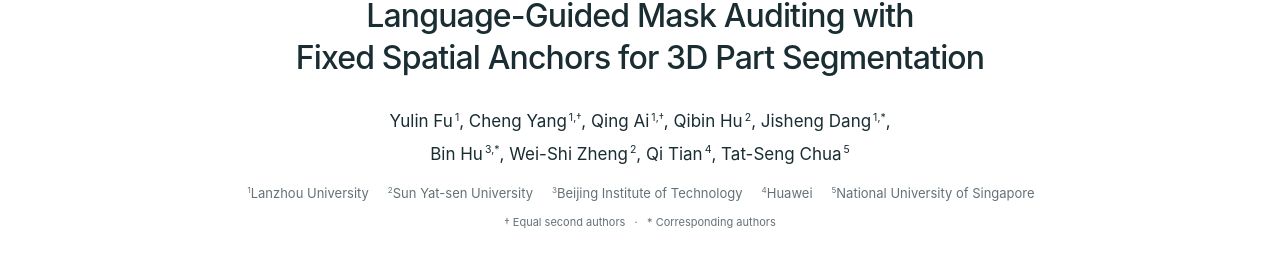
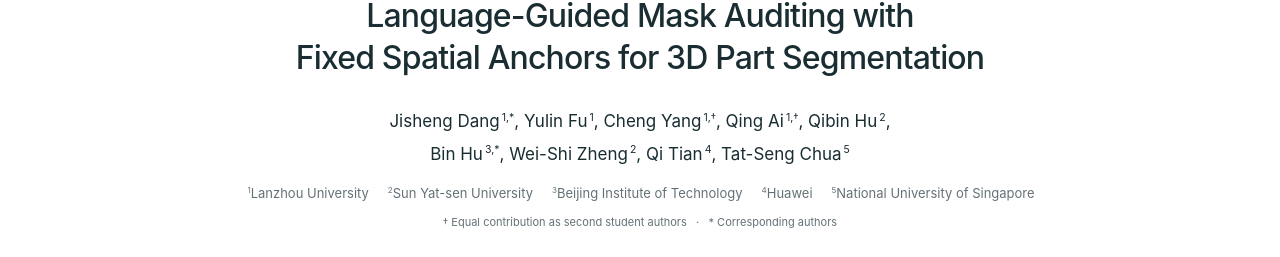
Before and after one commit to Fuyulin-hub/vlm-guided-3d-parts, a plain HTML site: page index.html in a window 1280 px wide. Shown: the part 291-548 px from the top of the page. Drawn offline with Linux system fonts and the light colour scheme.

Commit message:
Align project authors with manuscript and link to demo

```diff
--- a/index.html
+++ b/index.html
@@ -22,9 +22,9 @@
       <p class="eyebrow">IMAGE-GUIDED 3D PART SEGMENTATION</p>
       <h1>Anchor<span>Part</span></h1>
       <h2>Language-Guided Mask Auditing with<br class="desktop"> Fixed Spatial Anchors for 3D Part Segmentation</h2>
-      <p class="authors">Yulin Fu<sup>1</sup>, Cheng Yang<sup>1,†</sup>, Qing Ai<sup>1,†</sup>, Qibin Hu<sup>2</sup>, Jisheng Dang<sup>1,*</sup>,<br class="desktop"> Bin Hu<sup>3,*</sup>, Wei-Shi Zheng<sup>2</sup>, Qi Tian<sup>4</sup>, Tat-Seng Chua<sup>5</sup></p>
+      <p class="authors">Jisheng Dang<sup>1,*</sup>, Yulin Fu<sup>1</sup>, Cheng Yang<sup>1,†</sup>, Qing Ai<sup>1,†</sup>, Qibin Hu<sup>2</sup>,<br class="desktop"> Bin Hu<sup>3,*</sup>, Wei-Shi Zheng<sup>2</sup>, Qi Tian<sup>4</sup>, Tat-Seng Chua<sup>5</sup></p>
       <p class="affiliations"><span><sup>1</sup>Lanzhou University</span><span><sup>2</sup>Sun Yat-sen University</span><span><sup>3</sup>Beijing Institute of Technology</span><span><sup>4</sup>Huawei</span><span><sup>5</sup>National University of Singapore</span></p>
-      <p class="author-note">† Equal second authors &nbsp; · &nbsp; * Corresponding authors</p>
+      <p class="author-note">† Equal contribution as second student authors &nbsp; · &nbsp; * Corresponding authors</p>
       <div class="actions"><a class="button primary" href="#demo">Explore 3D results <span aria-hidden="true">↓</span></a><a class="button" href="https://github.com/Fuyulin-hub/vlm-guided-3d-parts"><svg aria-hidden="true" viewBox="0 0 24 24" width="19" height="19"><path fill="currentColor" d="M12 1a11 11 0 0 0-3.48 21.44c.55.1.75-.24.75-.53v-2.05c-3.06.67-3.71-1.3-3.71-1.3-.5-1.27-1.22-1.61-1.22-1.61-1-.68.08-.67.08-.67 1.1.08 1.69 1.13 1.69 1.13.98 1.68 2.57 1.2 3.2.92.1-.71.39-1.2.7-1.48-2.44-.28-5.01-1.22-5.01-5.44 0-1.2.43-2.18 1.13-2.95-.12-.28-.49-1.4.11-2.91 0 0 .92-.29 3.02 1.13a10.5 10.5 0 0 1 5.5 0c2.1-1.42 3.02-1.13 3.02-1.13.6 1.51.23 2.63.11 2.91.7.77 1.13 1.75 1.13 2.95 0 4.23-2.58 5.16-5.03 5.43.4.35.75 1.01.75 2.04v3.03c0 .29.2.64.76.53A11 11 0 0 0 12 1Z"/></svg>Code</a><a class="text-link" href="#overview">Read the overview ↗</a></div>
       <figure class="teaser"><img src="assets/motivation.webp" width="2000" height="540" alt="Source image of an air conditioner, automatic SAM 2 mask, AnchorPart part map, and human reference, highlighting the grille and service panel." fetchpriority="high"><figcaption>Similar appearance. Different parts.<span>Language-guided auditing helps separate the grille from the adjacent service panel.</span></figcaption></figure>
     </section>
@@ -65,7 +65,7 @@
       <details class="prototype"><summary>Watch the earlier interface prototype <span>30-second walkthrough ↗</span></summary><div class="prototype-content"><video controls playsinline preload="none" poster="assets/prototype.jpg"><source src="assets/prototype.mp4" type="video/mp4">Your browser does not support HTML5 video. <a href="assets/prototype.mp4">Download the video.</a></video><div><p class="eyebrow">FROM LOCAL TO ONLINE</p><h3>The original interaction prototype.</h3><p>This recording shows the earlier local interface and its part-selection interactions. It illustrates the interface design, separately from the experimental results and the real output meshes above.</p></div></div></details>
     </div></section>
 
-    <section id="overview" class="section wrap overview"><div><p class="eyebrow">OVERVIEW</p><h2>Refine the mask.<br>Keep the anchors.</h2></div><div class="prose"><p>Parts can look similar while serving different functions. A promptable segmentation model may merge them, leaving an ambiguous image map for a 3D segmentation backend.</p><p>AnchorPart uses a vision-language model to plan visible parts and audit each candidate mask against the intended part. When needed, it revises the spatial prompts for one SAM 2 retry. Assembly keeps the <strong>original positive point and box</strong>, separating mask refinement from overlap assignment. The resulting 2D part map guides a fixed SegviGen backend.</p></div></section>
+    <section id="overview" class="section wrap overview"><div><p class="eyebrow">OVERVIEW</p><h2>Refine the mask.<br>Keep the anchors.</h2></div><div class="prose"><p>Parts can look similar while serving different functions. A promptable segmentation model may merge them, leaving an ambiguous image map for a 3D segmentation backend.</p><p>AnchorPart uses a vision-language model to plan visible parts and audit each candidate mask against the intended part. When needed, it revises the spatial prompts for one SAM 2 retry. Assembly keeps the <strong>original positive point and box</strong>, separating mask refinement from overlap assignment. The resulting 2D part map guides a fixed SegviGen backend. An <a href="#demo">interactive demo</a> is available.</p></div></section>
 
     <section id="method" class="section wrap method"><div class="section-head"><div><p class="eyebrow">METHOD</p><h2>From a source image to a part-aware 3D asset.</h2></div></div><figure><a href="assets/pipeline.webp" target="_blank" rel="noopener"><img src="assets/pipeline.webp" alt="AnchorPart pipeline: visible part planning, SAM 2 masks, language-guided audit, assembly using original spatial anchors, and SegviGen 3D segmentation." loading="lazy" width="2400" height="1000"></a><figcaption class="caption">The audit changes spatial prompts when a candidate needs correction. Assembly retains the original anchors. Click the figure to view it at full size.</figcaption></figure><div class="steps"><article><span>01</span><h3>Plan &amp; audit</h3><p>Use part names and mask overlays to assess whether each candidate covers the intended part.</p></article><article><span>02</span><h3>Refine &amp; assemble</h3><p>Retry SAM 2 once when needed, then use original points and box areas to resolve connected support and overlaps.</p></article><article><span>03</span><h3>Guide in 3D</h3><p>Supply the assembled color-coded map to the frozen SegviGen backend for 3D part segmentation.</p></article></div></section>
 
```
